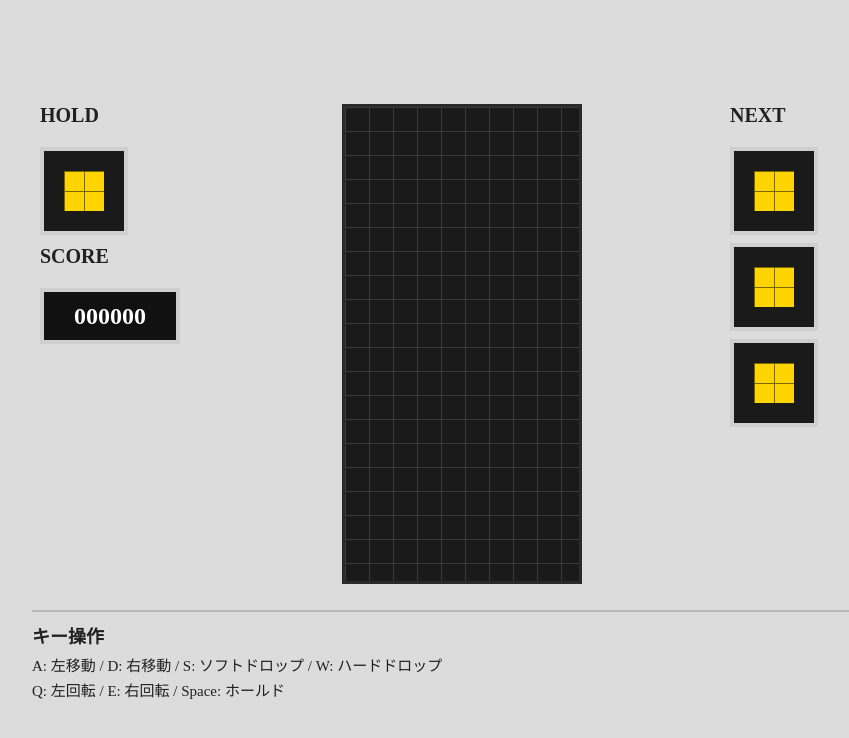
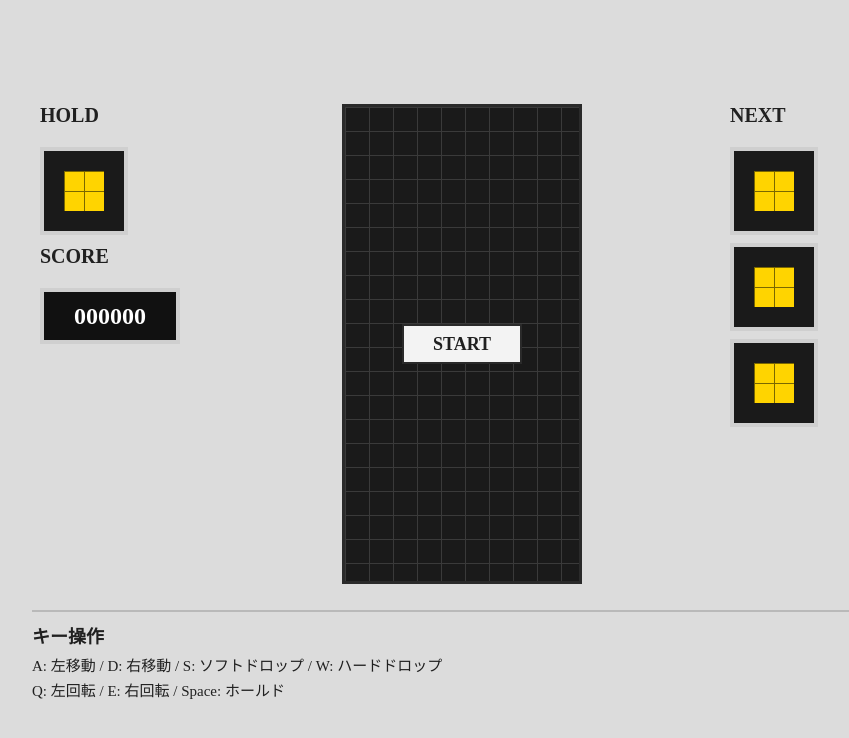
Before and after one commit to ikawamuk/Onomis, a plain HTML site: page index.html in a window 1280 px wide. Shown: the whole page, without its empty margins (178-1027 px from the left). Drawn offline with Linux system fonts and the light colour scheme.

Commit message:
feat(ui): place start button at field center and refine layout

```diff
--- a/index.html
+++ b/index.html
@@ -20,7 +20,10 @@
         </section>
 
         <section class="field-panel panel" aria-label="Game field">
-          <div class="field" role="img" aria-label="10 by 20 game grid"></div>
+          <div class="field-wrap">
+            <div class="field" role="img" aria-label="10 by 20 game grid"></div>
+            <button id="startButton" class="start-button" type="button">START</button>
+          </div>
         </section>
 
         <section class="right-panel panel">
--- a/style.css
+++ b/style.css
@@ -99,9 +99,36 @@ h2 {
   justify-items: center;
 }
 
-.field {
+.field-wrap {
+  position: relative;
   width: calc(var(--cell) * 10);
   height: calc(var(--cell) * 20);
+}
+
+.start-button {
+  min-width: 120px;
+  height: 40px;
+  position: absolute;
+  top: 50%;
+  left: 50%;
+  transform: translate(-50%, -50%);
+  z-index: 2;
+  border: 2px solid #2a2a2a;
+  background: #f3f3f3;
+  color: #202020;
+  font-family: inherit;
+  font-size: 18px;
+  font-weight: 700;
+  cursor: pointer;
+}
+
+.start-button:hover {
+  background: #e8e8e8;
+}
+
+.field {
+  width: 100%;
+  height: 100%;
   border: 3px solid #2a2a2a;
   background-color: var(--field);
   background-image:
```
